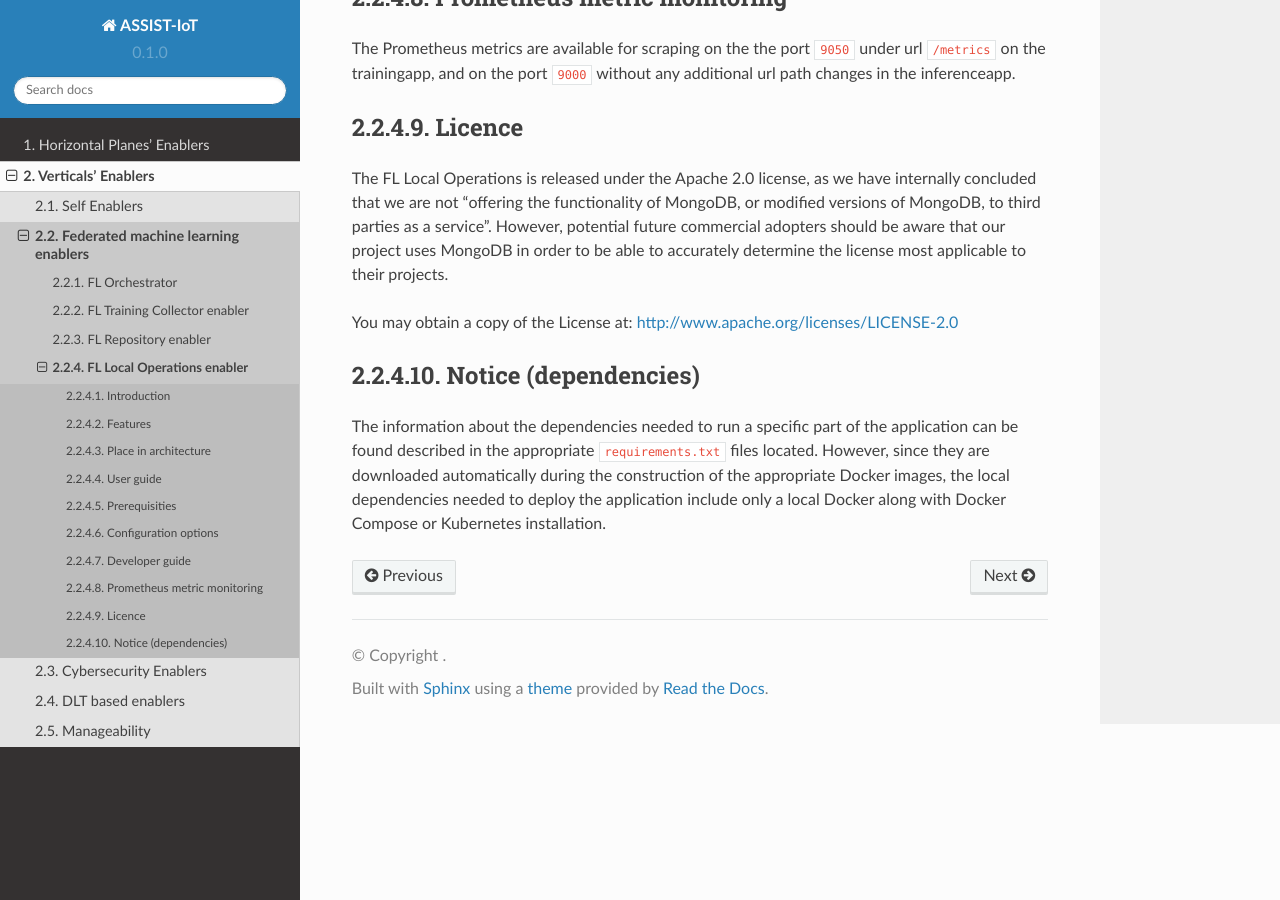
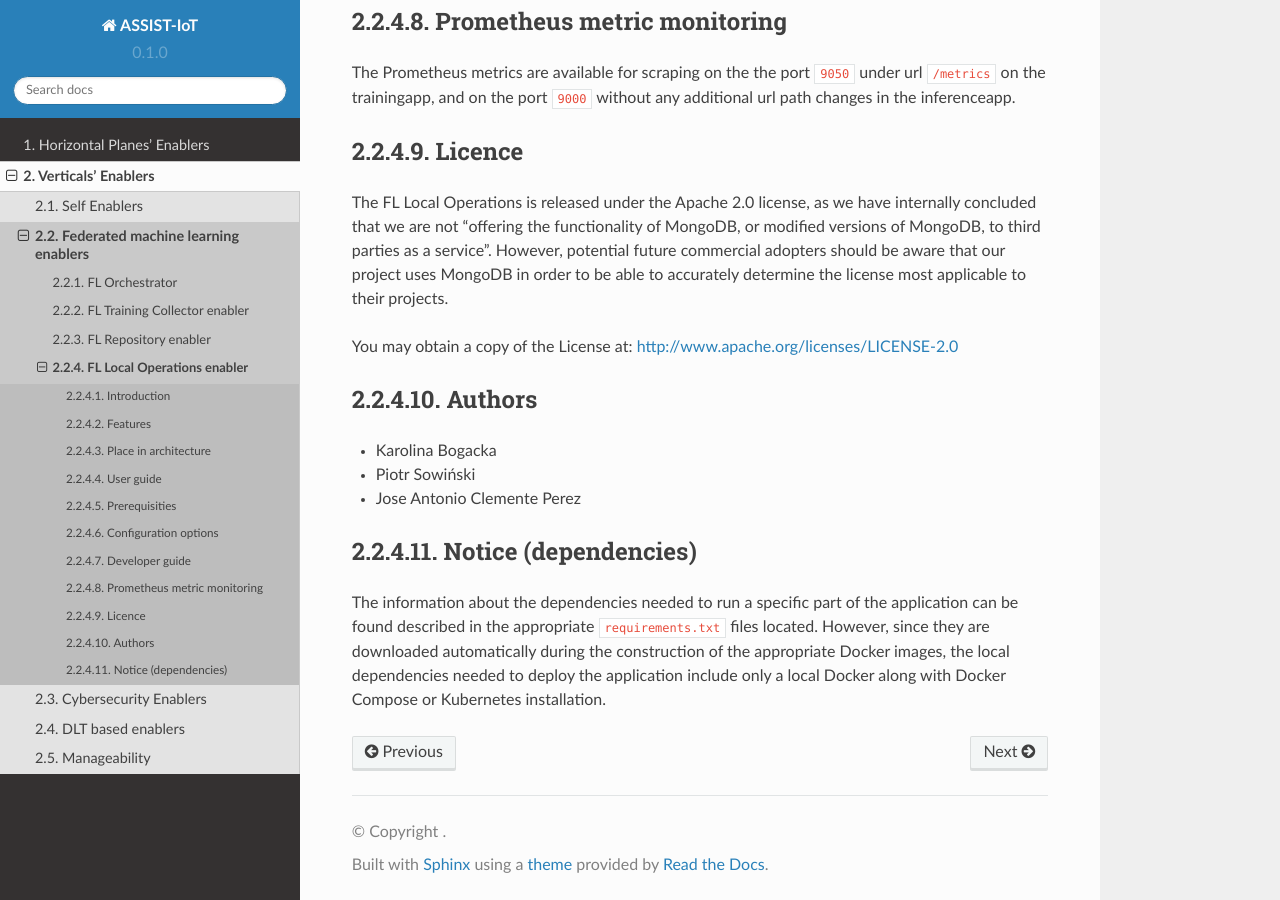
Before and after one commit to assist-iot/assist-iot-documentation, a Sphinx documentation site: the page built from docs/source/verticals/federated/fl_local_operations.rst, in a window 1280 px wide and 900 px high, scrolled down 16912 px. Built offline with Sphinx 7.4.7 and the Read the Docs theme 2.0.0, drawn with Linux system fonts in a browser that asks for light colours.

Commit message:
Update FL Local Operations enabler

```diff
--- a/docs/source/verticals/federated/fl_local_operations.rst
+++ b/docs/source/verticals/federated/fl_local_operations.rst
@@ -963,6 +963,13 @@ determine the license most applicable to their projects.
 You may obtain a copy of the License at:
 http://www.apache.org/licenses/LICENSE-2.0
 
+Authors
+=======
+
+-  Karolina Bogacka
+-  Piotr Sowiński
+-  Jose Antonio Clemente Perez
+
 Notice (dependencies)
 =====================
 
```
